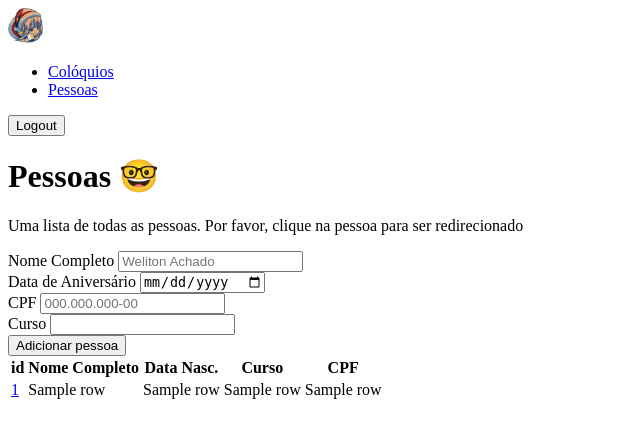
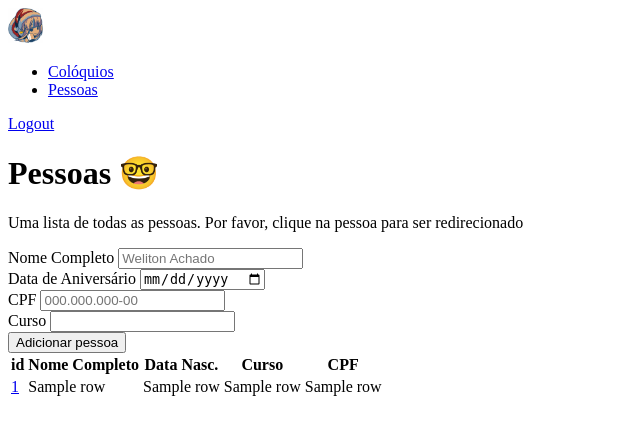
Before and after one commit to BRUTEUdesc/SiteColoquios, a Flask app: template app/templates/pessoas.html in a window 1280 px wide. Shown: the top 438 px of the page, without its empty margins (0-640 px from the left). Run offline with Flask 3, Linux system fonts and the light colour scheme; the template is opened without the code that fills it: most values are stand-ins (such as "Sample title", 1, 10 or a date in 2020); form fields are guessed from the names that the template uses; parts of the project's set-up code (start-up, migrations or seed data) failed here and were passed over; some libraries are stand-ins or nearby versions.

Commit message:
Tables updated

```diff
--- a/app/templates/active.html
+++ b/app/templates/active.html
@@ -2,10 +2,8 @@
 
 {% from 'macros/navbar.html' import navbar %}
 
-{% block head %}
-  {{ navbar() }}
-  {{ super() }}
-{% endblock %}
+<!-- Não adicionar nav bar funcionar, essa página é pra ficar aberta no notebook
+pros participantes cadastrarem a si mesmos no coloquio-->
 
 {% block body %}
   <div class="col-md-5 p-lg-1 mx-auto my-5">
--- a/app/templates/coloquios.html
+++ b/app/templates/coloquios.html
@@ -36,9 +36,9 @@
       <tbody>
       {% for row in dataTable %}
         <tr>
-          <td><a href="{{ url_for('coloquios.coloquio', id=row[0]) }}">{{ row[0] }}</a></td>
-          <td>{{ row[1] }}</td>
-          <td>{{ row[2] }}</td>
+          <td><a type="button" class="btn btn-secondary" href="{{ url_for('coloquios.coloquio', id=row[0]) }}" >{{ row[0] }}</a></td>
+          <td  class="align-middle">{{ row[1] }}</td>
+          <td  class="align-middle">{{ row[2] }}</td>
         </tr>
       {% endfor %}
       </tbody>
--- a/app/templates/macros/navbar.html
+++ b/app/templates/macros/navbar.html
@@ -15,7 +15,7 @@
           {{ navitem(url_for('pessoas.index'), 'Pessoas') }}
         </ul>
 
-        <button href="{{ url_for('auth.logout') }}" class="btn btn-outline-warning">Logout</button>
+        <a type="button" href="{{ url_for('auth.logout') }}" class="btn btn-outline-warning">Logout</a>
       </div>
     </div>
   </nav>
--- a/app/templates/pessoas.html
+++ b/app/templates/pessoas.html
@@ -73,11 +73,11 @@
       </thead>
       <tbody>
       {% for row in dataTable %}
-        <td><a href="{{ url_for('pessoas.pessoa', cpf=row[4]) }}">{{ row[0] }}</a></td>
-        <td>{{ row[1] }}</td>
-        <td>{{ row[2] }}</td>
-        <td>{{ row[3] }}</td>
-        <td>{{ row[4] }}</td>
+        <td><a type="button" class="btn btn-secondary" href="{{ url_for('pessoas.pessoa', cpf=row[4]) }}">{{ row[0] }}</a></td>
+        <td class="align-middle">{{ row[1] }}</td>
+        <td class="align-middle">{{ row[2] }}</td>
+        <td class="align-middle">{{ row[3] }}</td>
+        <td class="align-middle">{{ row[4] }}</td>
       {% endfor %}
       </tbody>
     </table>
```
Also changed, not shown: app/templates/coloquio.html (+5 -5 lines).
